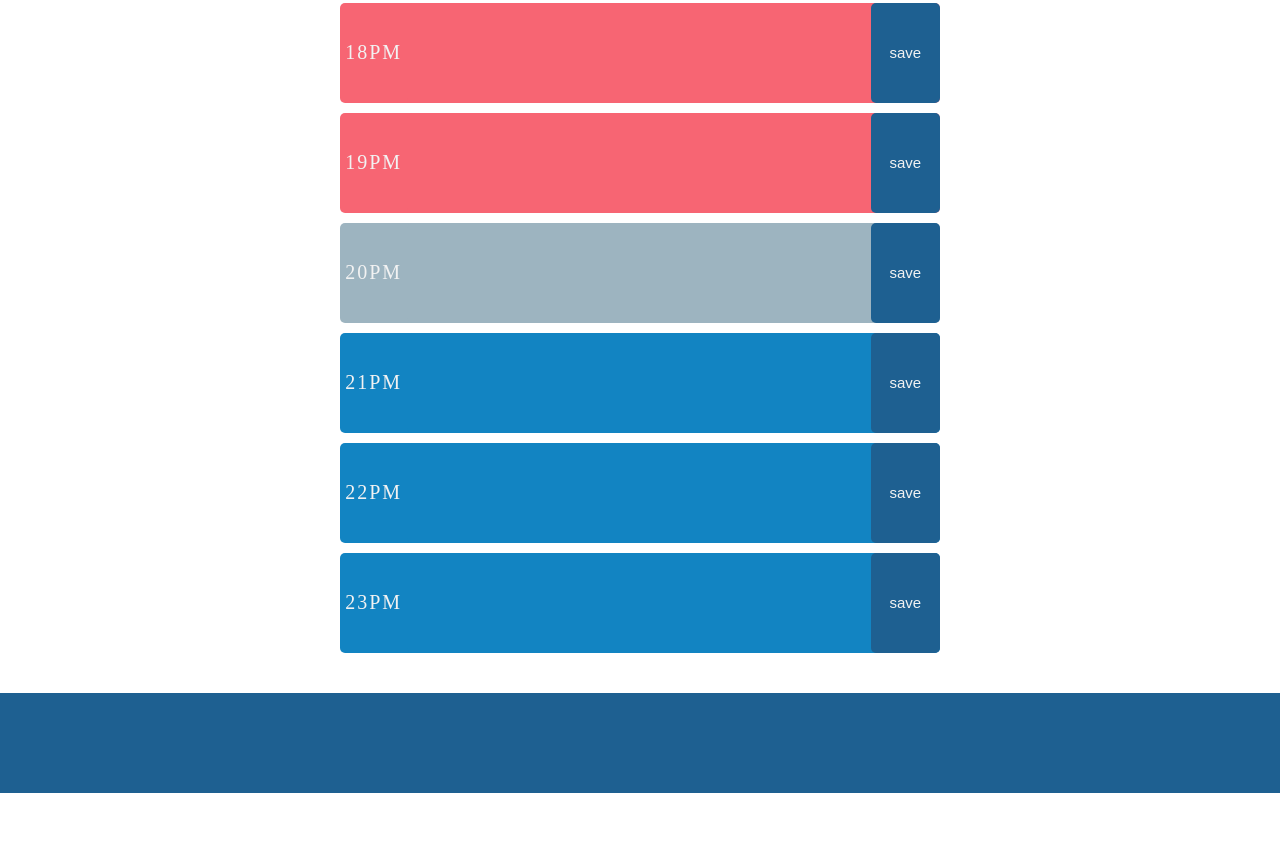
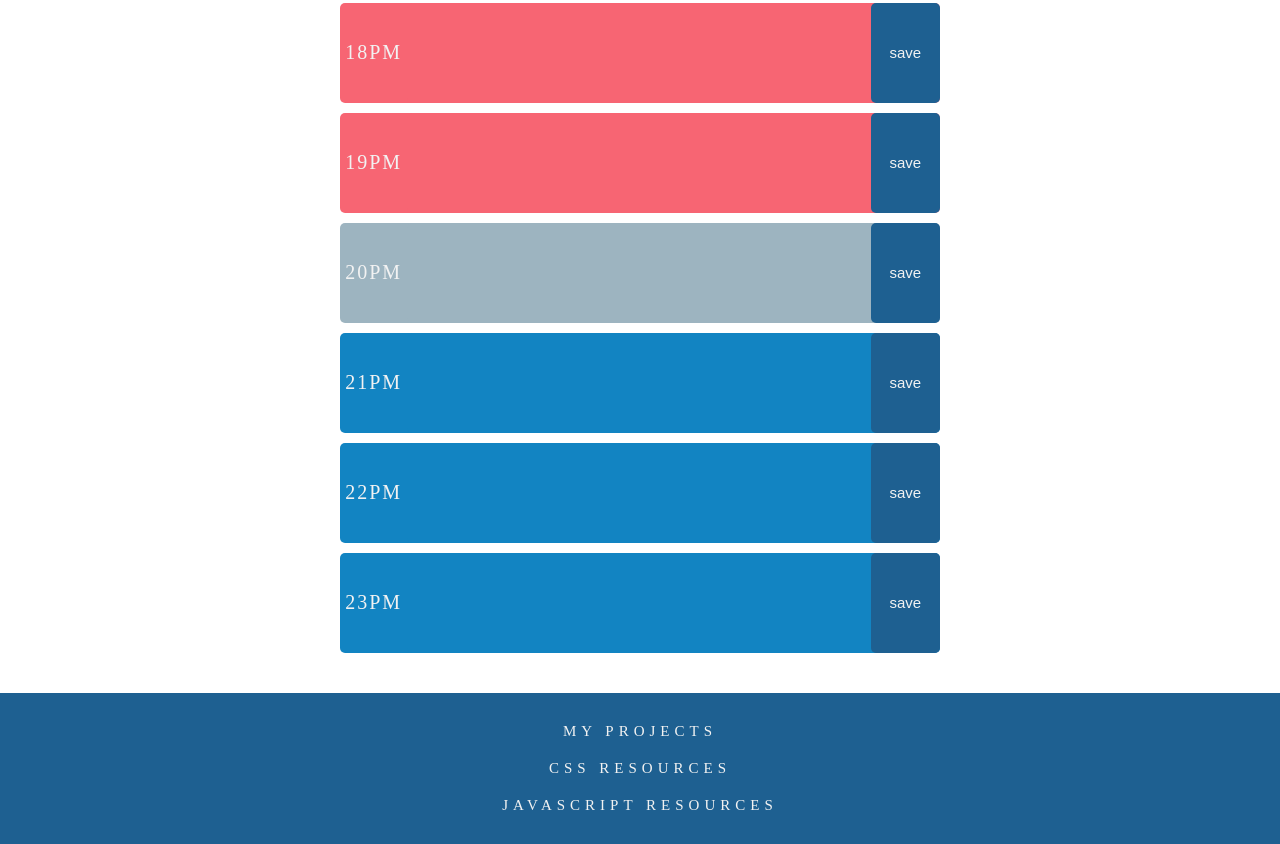
Before and after one commit to RamiElsayed/daily-planner, a plain HTML site: page index.html in a window 1280 px wide. Shown: the part 1468-2312 px from the top of the page. Before the commit the page ends 2261 px from the top, so only its background shows below. Drawn offline with nearby package versions, Linux system fonts and the light colour scheme.

Commit message:
added footer links

```diff
--- a/assets/css/style.css
+++ b/assets/css/style.css
@@ -110,8 +110,32 @@ main {
   cursor: pointer;
 }
 footer {
+  display: flex;
+  flex-direction: column;
+  align-items: center;
+  justify-content: center;
   background-color: var(--header-footer-color);
   width: 100%;
+  padding: 2rem 0;
   min-height: 10rem;
   color: var(--text-color);
 }
+.github-link,
+.resources-link {
+  text-decoration: none;
+  color: var(--text-color);
+  font-size: 1.5rem;
+  text-transform: uppercase;
+  letter-spacing: 0.5rem;
+  padding: 1rem 0;
+}
+@media screen and (max-width: 600px) {
+
+  .dailyPlannerTable{
+    width: 100%;
+    font-size: 1.2rem;
+  }
+  .time-value {
+    margin: 0.2rem;
+  }
+}
--- a/index.html
+++ b/index.html
@@ -15,8 +15,25 @@
       </div>
     </header>
     <main></main>
-    <footer>
-
+    <footer class="footer">
+      <a
+        href="https://github.com/RamiElsayed?tab=repositories"
+        target="_blank"
+        class="animate__animated animate__zoomIn github-link"
+        >my projects</a
+      >
+      <a
+        href="https://animate.style/"
+        target="_blank"
+        class="animate__animated animate__zoomIn resources-link"
+        >css resources</a
+      >
+      <a
+        href="https://www.freecodecamp.org/"
+        target="_blank"
+        class="animate__animated animate__zoomIn resources-link"
+        >javascript resources</a
+      >
     </footer>
     <script src="https://cdnjs.cloudflare.com/ajax/libs/moment.js/2.20.1/moment.min.js"></script>
 
```
Also changed, not shown: 1 other file.
